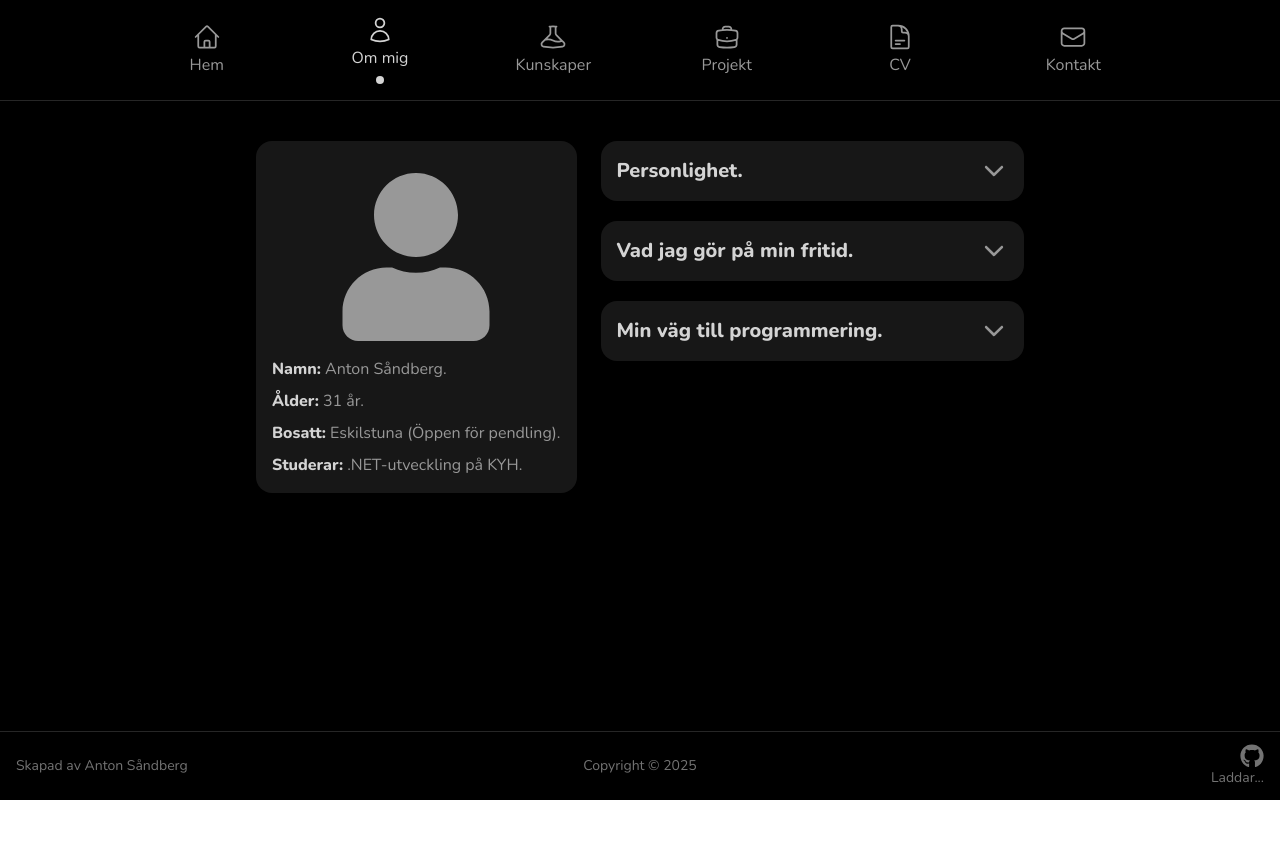
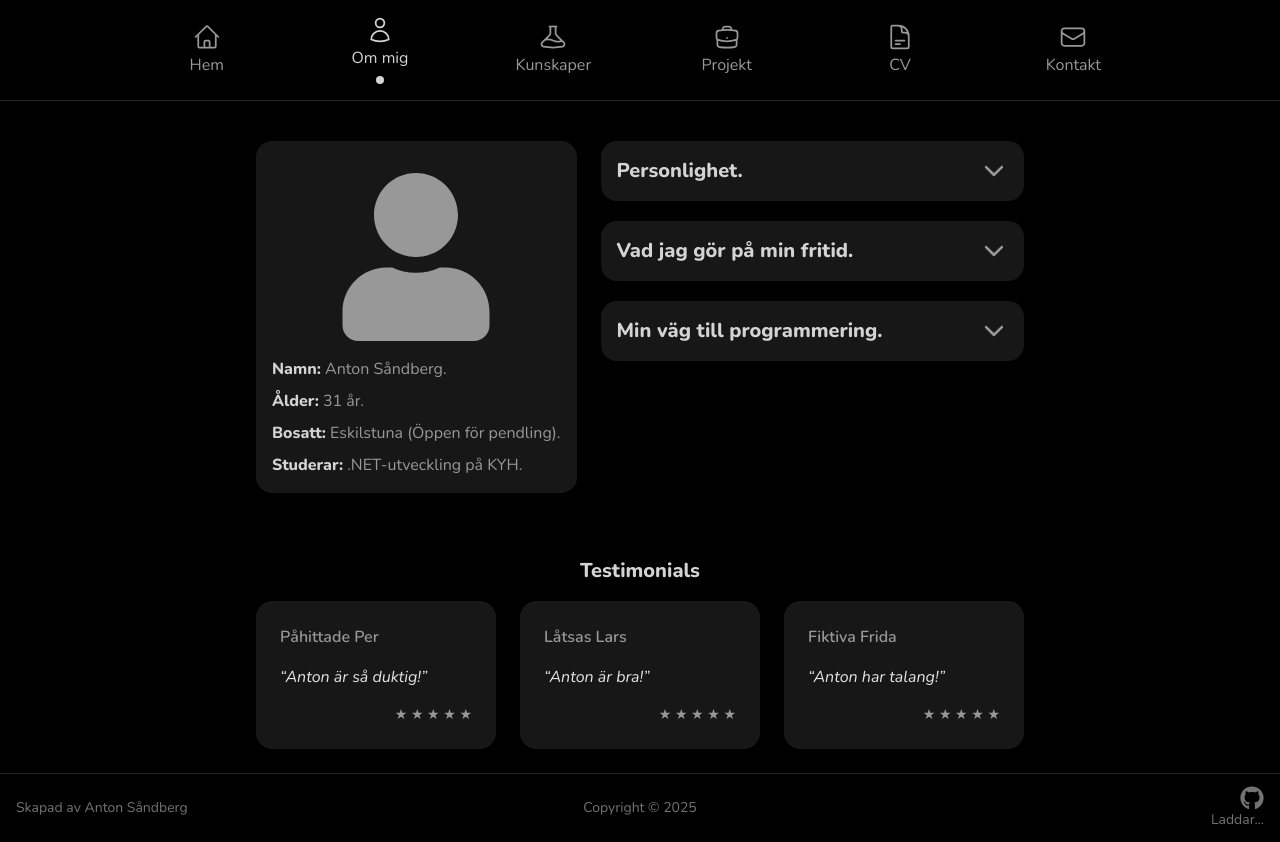
Before and after one commit to Anton-Sandberg/portfolio, a React (Vite) app: page /about in a window 1280 px wide. Before the commit the page ends 800 px from the top, so only its background shows below. Built offline with nearby package versions, Linux system fonts and the light colour scheme; no server answers.

Commit message:
feat: add TestimonialSection component to About page

```diff
--- /dev/null
+++ b/src/components/about-page/TestimonialSection.tsx
@@ -0,0 +1,18 @@
+import Highlight from "@components/common/Highlight";
+import TestimonialCard from "./TestimonialCard";
+const TestimonialSection = () => {
+  return (
+    <section className=" max-w-3xl mx-auto pt-6 pb-2">
+      <Highlight>
+        <h3 className="text-xl text-center mb-4">Testimonials</h3>
+      </Highlight>
+      <div className="flex w-full justify-between gap-6">
+        <TestimonialCard name="Påhittade Per" quote="Anton är så duktig!" />
+        <TestimonialCard name="Låtsas Lars" quote="Anton är bra!" />
+        <TestimonialCard name="Fiktiva Frida" quote="Anton har talang!" />
+      </div>
+    </section>
+  );
+};
+
+export default TestimonialSection;
--- a/src/pages/About.tsx
+++ b/src/pages/About.tsx
@@ -1,10 +1,13 @@
 import AboutMeAccordion from "@/components/about-page/AboutMeAccordion";
 import ProfileFacts from "@/components/about-page/ProfileFacts";
+import TestimonialCard from "@/components/about-page/TestimonialCard";
+import TestimonialSection from "@/components/about-page/TestimonialSection";
 import { FaUser } from "react-icons/fa";
 
 const About = () => {
   return (
-    <section className="max-w-3xl mx-auto py-10 flex flex-col md:flex-row justify-center gap-6">
+    <section>
+      <div className="max-w-3xl mx-auto py-10 flex flex-col md:flex-row justify-center gap-6">
         <div className="flex justify-center md:self-start">
           <div className="bg-neutral-900 flex p-4 flex-col justify-between w-full rounded-2xl">
             <FaUser className="size-50 p-4 self-center" />
@@ -14,6 +17,8 @@ const About = () => {
         <div className="flex-1">
           <AboutMeAccordion />
         </div>
+      </div>
+      <TestimonialSection />
     </section>
   );
 };
```
Lines whose indentation alone changed are shown as unchanged.
